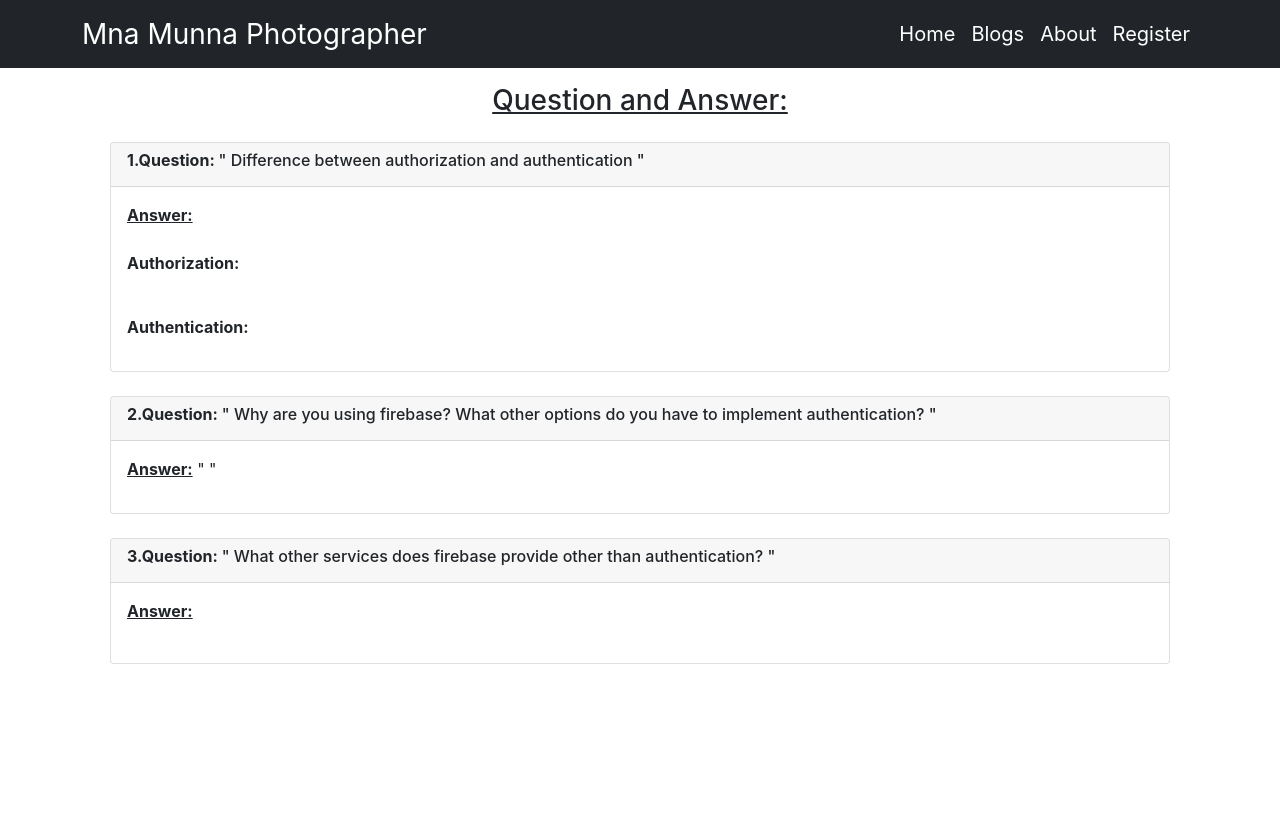
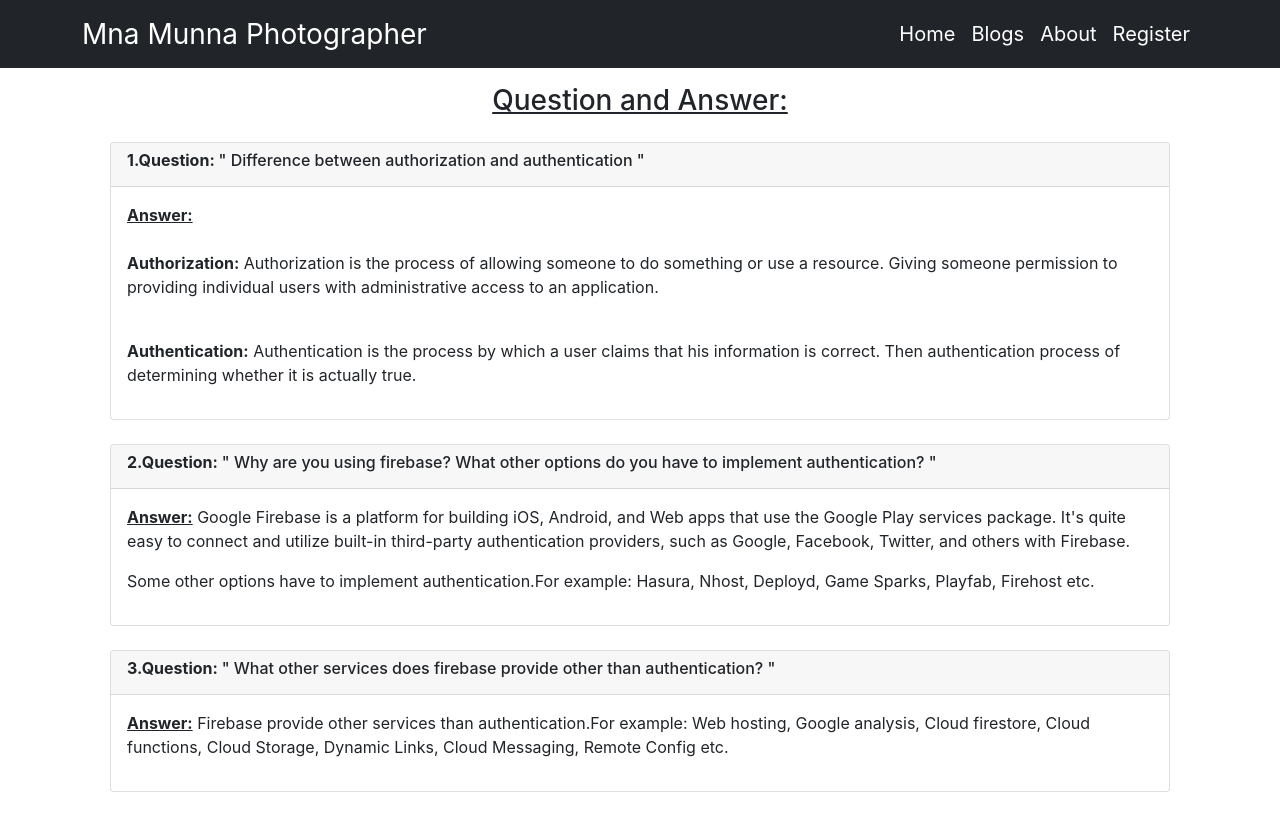
Before and after one commit to nurulazam-dev/mna-munna-photographer, a React (Create React App) app: page /blogs in a window 1280 px wide. Before the commit the page ends 800 px from the top, so only its background shows below. Built offline with nearby package versions, Linux system fonts and the light colour scheme; no server answers.

Commit message:
Blogs components is complete

```diff
--- a/src/Pages/Blogs/Blogs.js
+++ b/src/Pages/Blogs/Blogs.js
@@ -13,11 +13,11 @@ const Blogs = () => {
                 <div className="card-body">
                     <div className="fw-bold"><u>Answer:</u></div> <br />
                     <p>
-                        <span className="fw-bold">Authorization:</span>
+                        <span className="fw-bold">Authorization:</span> Authorization is the process of allowing someone to do something or use a resource. Giving someone permission to providing individual users with administrative access to an application.
                     </p>
                     <br />
                     <p>
-                        <span className="fw-bold">Authentication:</span>
+                        <span className="fw-bold">Authentication:</span> Authentication is the process by which a user claims that his information is correct. Then authentication process of determining whether it is actually true.
                     </p>
                 </div>
             </div>
@@ -28,7 +28,8 @@ const Blogs = () => {
                     </h6>
                 </div>
                 <div className="card-body">
-                    <p><span className="fw-bold"><u>Answer:</u></span> " " </p>
+                    <p><span className="fw-bold"><u>Answer:</u></span> Google Firebase is a platform for building iOS, Android, and Web apps that use the Google Play services package. It's quite easy to connect and utilize built-in third-party authentication providers, such as Google, Facebook, Twitter, and others with Firebase. </p>
+                    <p>Some other options have to implement authentication.For example: Hasura, Nhost, Deployd, Game Sparks, Playfab, Firehost etc.</p>
                 </div>
             </div>
             <div className="card m-4">
@@ -39,7 +40,8 @@ const Blogs = () => {
                 </div>
                 <div className="card-body">
 
-                    <div className="fw-bold"><u>Answer:</u></div> <br />
+                    <p><span className="fw-bold"><u>Answer:</u></span> Firebase provide other services than authentication.For example: Web hosting, Google analysis, Cloud firestore, Cloud functions, Cloud Storage, Dynamic Links, Cloud Messaging, Remote Config etc.</p>
+
 
                 </div>
             </div>
```
